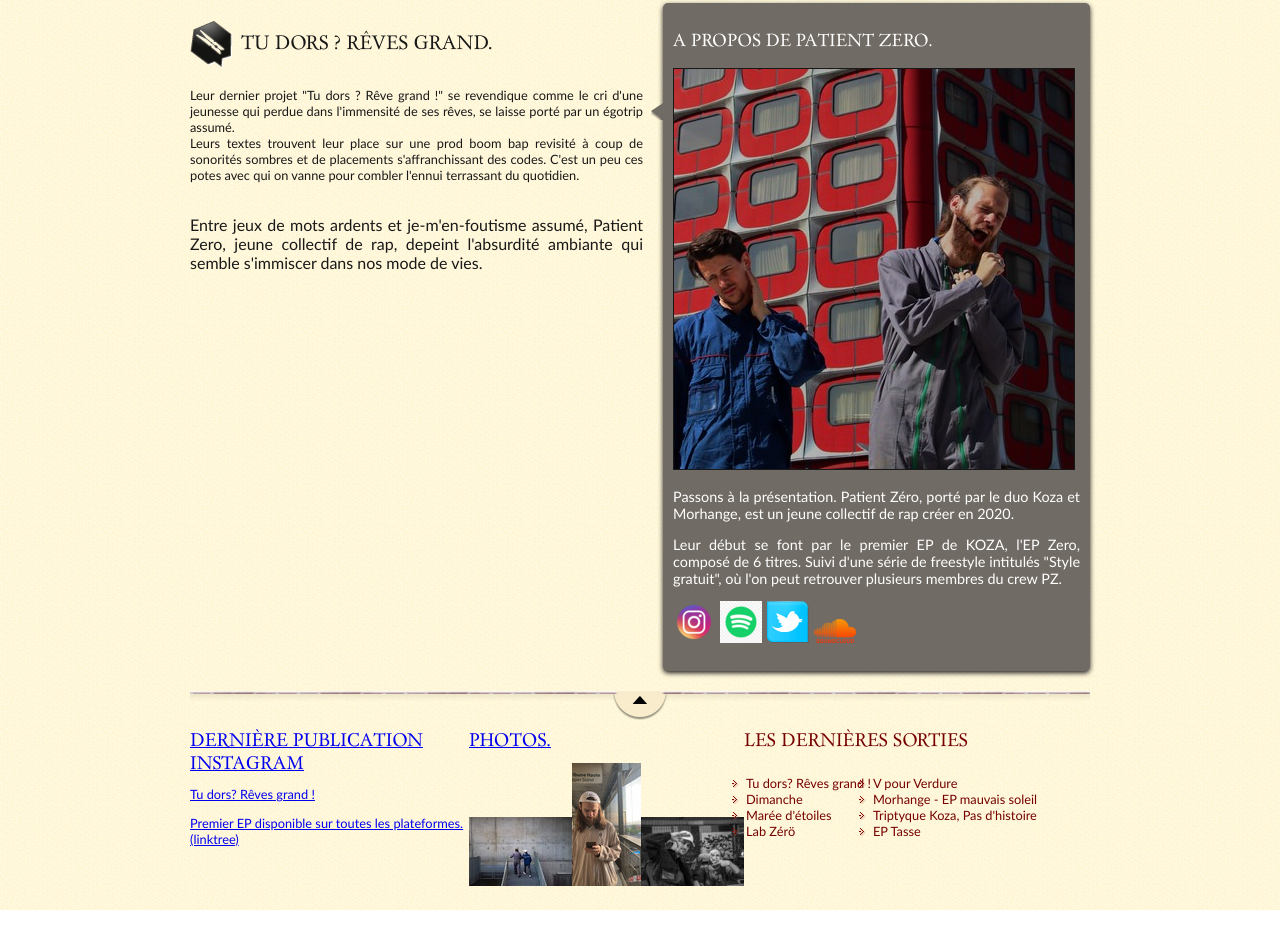
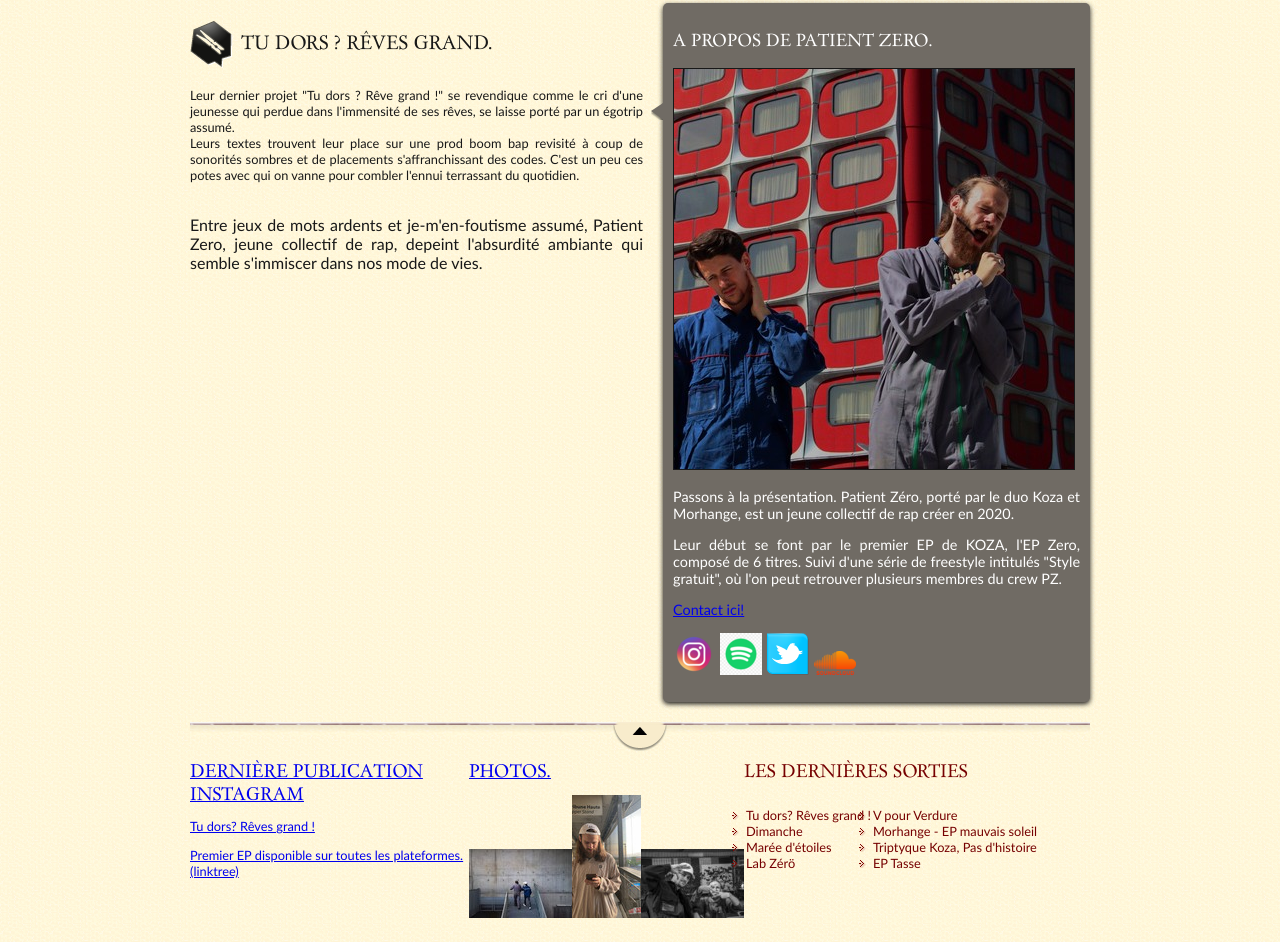
Before and after one commit to kamazkoza/PatientZero, a plain HTML site: page index.html in a window 1280 px wide. Shown: the part 355-1297 px from the top of the page. Before the commit the page ends 1265 px from the top, so only its background shows below. Drawn offline with Linux system fonts and the light colour scheme.

Commit message:
Update index.html

```diff
--- a/index.html
+++ b/index.html
@@ -54,6 +54,7 @@
 
                         <p>Passons à la présentation. Patient Zéro, porté par le duo Koza et Morhange, est un jeune collectif de rap créer en 2020.</p>
                         <p>Leur début se font par le premier EP de KOZA, l'EP Zero, composé de 6 titres. Suivi d'une série de freestyle intitulés "Style gratuit", où l'on peut retrouver plusieurs membres du crew PZ.  </p>
+			    <p><a href="mailto:patientzeroprod@gmail.com"> Contact ici!</a> </p>
                         <p>  <a href="https://www.instagram.com/koza_patient_zero/"><img src="images/insta.png" alt="Instagram" /><a href="https://open.spotify.com/album/4tCcPPcsaTcc6iOIXfRRal"><img src="images/spotify.png" alt="Spotify" /><img src="images/twitter.png" alt="Twitter" /><a href="https://soundcloud.com/patient-zero-486818324?ref=clipboard&p=a&c=1&si=a6da65f7afe645c39dff3f33f03954e8&utm_campaign=social_sharing&utm_medium=text&utm_source=clipboard"><img src="images/soundcloud.png" alt="soundcloud" />
                             </p>
 
```
